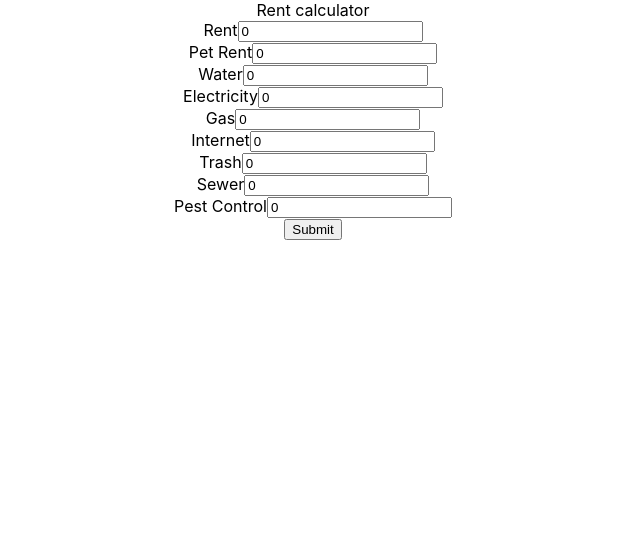
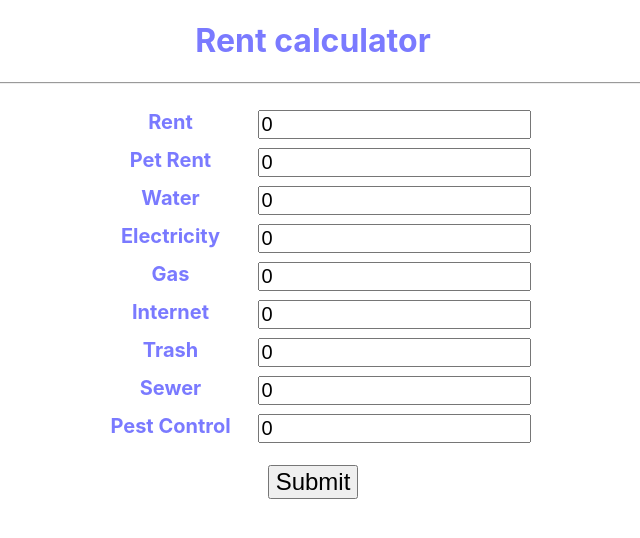
Before and after one commit to juneja2/tco-calculator, a React (Create React App) app: page / in a window 1280 px wide. Shown: the top 538 px of the page, without its empty margins (327-967 px from the left). Built offline with nearby package versions, Linux system fonts and the light colour scheme.

Commit message:
Improve CSS

```diff
--- a/src/components/App/App.css
+++ b/src/components/App/App.css
@@ -1,5 +1,10 @@
 .App {
   text-align: center;
+  color: #7A7AFF;
+}
+
+.hr-margin-bottom {
+  margin-bottom: 24px;
 }
 
 .App-logo {
--- a/src/components/App/App.js
+++ b/src/components/App/App.js
@@ -5,7 +5,8 @@ import './App.css';
 function App() {
   return (
     <div className="App">
-      <header>Rent calculator</header>
+      <h1>Rent calculator</h1>
+      <hr className="hr-margin-bottom" />
       <ErrorMessage />
       <RentCalculatorForm />
     </div>
--- /dev/null
+++ b/src/components/DecimalInput/DecimalInput.css
@@ -0,0 +1,15 @@
+.decimal-input-container {
+  display: flex;
+  flex-direction: row;
+  gap: 12px;
+  margin: 2px;
+}
+
+.decimal-input-label {
+  min-width: 150px;
+  font-size: 20px;
+}
+
+.decimal-input {
+  font-size: 20px;
+}
--- a/src/components/DecimalInput/DecimalInput.js
+++ b/src/components/DecimalInput/DecimalInput.js
@@ -1,5 +1,6 @@
 import { useDispatch } from 'react-redux';
 import { setErrorMessage, resetErrorMessage } from '../../redux/slices/errorSlice';
+import './DecimalInput.css';
 
 function DecimalInput(props) {
   const dispatch = useDispatch();
@@ -19,11 +20,9 @@ function DecimalInput(props) {
   }
 
   return (
-    <div>
-      <span>{props.name}</span>
-      <span>
-        <input type="text" value={props.value} onChange={handleChange} placeholder={props.placeholder}></input>
-      </span>
+    <div className="decimal-input-container">
+      <label className="decimal-input-label"><strong>{props.name}</strong></label>
+      <input className="decimal-input" type="text" value={props.value} onChange={handleChange} placeholder={props.placeholder} />
     </div>
   )
 }
--- /dev/null
+++ b/src/components/RentCalculatorForm/RentCalculatorForm.css
@@ -0,0 +1,13 @@
+.rent-calculator-form-container {
+  display: flex;
+  flex-direction: column;   /* Displays form items in rows */
+  justify-content: center;  /* Centers the form horizontally */
+  align-items: center;      /* Centers the form vertically */
+  height: 100%;             /* Takes full height of the screen */
+  gap: 5px;
+}
+
+.rent-calculator-submit-button {
+  margin-top: 15px;
+  font-size: 24px;
+}
--- a/src/components/RentCalculatorForm/RentCalculatorForm.js
+++ b/src/components/RentCalculatorForm/RentCalculatorForm.js
@@ -3,6 +3,7 @@ import { useDispatch, useSelector } from 'react-redux';
 import { setRent, setPetRent, setWater, setElectricity, setGas, setInternet, setTrash, setSewer, setPestControl } from '../../redux/slices/rentCalculatorSlice';
 import DecimalInput from '../DecimalInput/DecimalInput';
 import EstimatedCost from '../EstimatedCost/EstimatedCost';
+import "./RentCalculatorForm.css";
 
 function RentCalculatorForm() {
   const [showEstimatedCost, setShowEstimatedCost] = useState(false);
@@ -36,7 +37,7 @@ function RentCalculatorForm() {
   }
 
   return (
-    <form onSubmit={handleSubmit}>
+    <form className="rent-calculator-form-container" onSubmit={handleSubmit} >
       <DecimalInput name="Rent" value={rent} onChange={onRentChange} placeholder={1591.21} />
       <DecimalInput name="Pet Rent" value={petRent} onChange={onPetRentChange} placeholder={50.37} />
       <DecimalInput name="Water" value={water} onChange={onWaterChange} placeholder={31.21} />
@@ -46,7 +47,7 @@ function RentCalculatorForm() {
       <DecimalInput name="Trash" value={trash} onChange={onTrashChange} placeholder={50.92} />
       <DecimalInput name="Sewer" value={sewer} onChange={onSewerChange} placeholder={20.46} />
       <DecimalInput name="Pest Control" value={pestControl} onChange={onPestControlChange} placeholder={20.12} />
-      {!showEstimatedCost && <button type="Submit">Submit</button>}
+      {!showEstimatedCost && <button className="rent-calculator-submit-button" type="Submit">Submit</button>}
       {showEstimatedCost && <EstimatedCost />}
     </form>
    )
```
